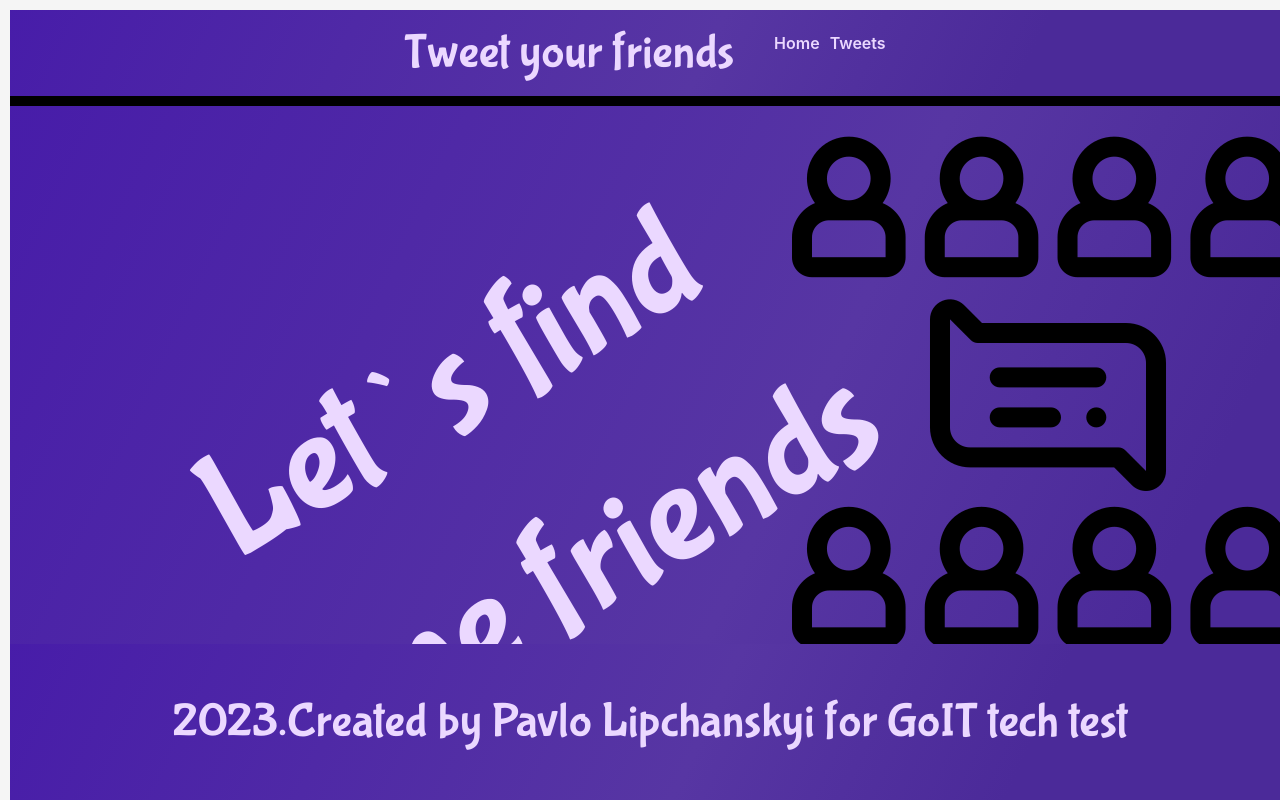
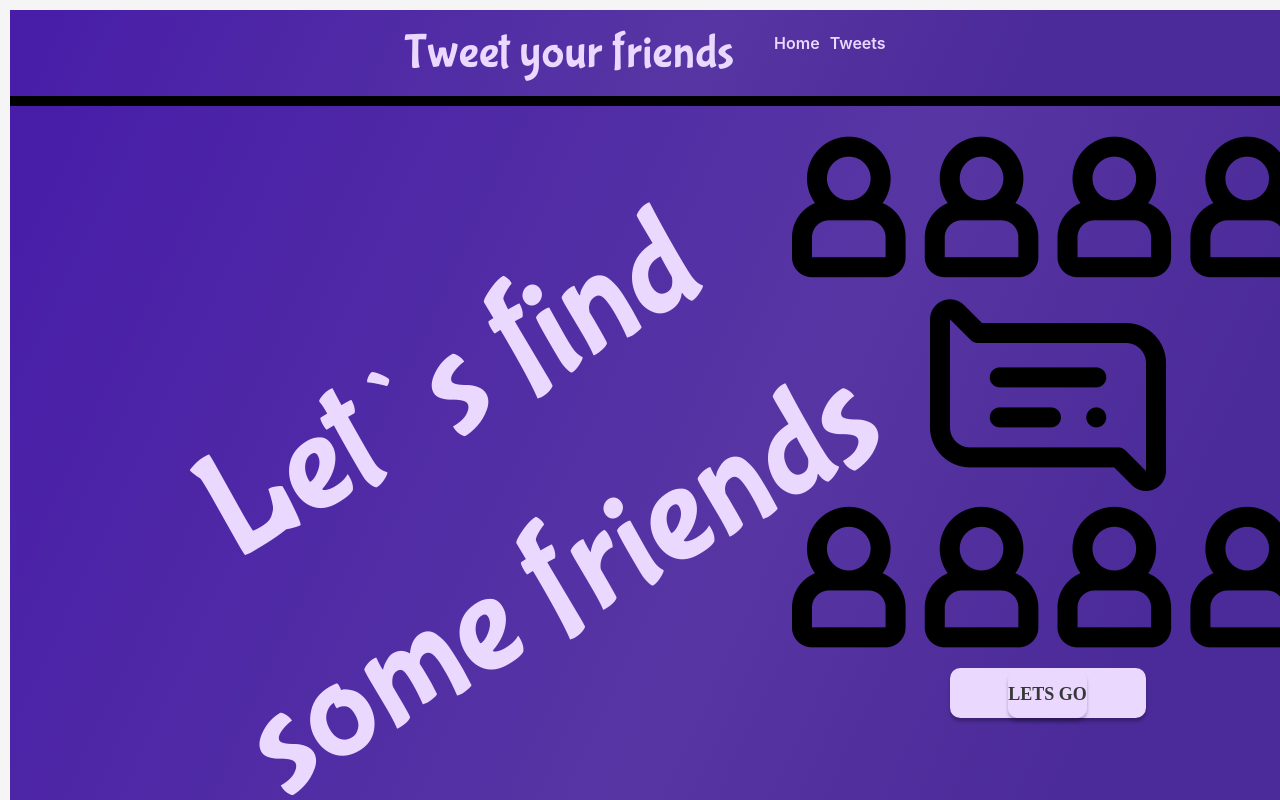
Before and after one commit to Pablo-Lipchanskyi/Tweet, a React (Vite) app: page / in a window 1280 px wide. Shown: the top 800 px of the page. Built offline with nearby package versions, Linux system fonts and the light colour scheme.

Commit message:
delete some styles

```diff
--- a/src/App.jsx
+++ b/src/App.jsx
@@ -1,12 +1,11 @@
 import { Suspense, lazy } from 'react';
-import { Route, Routes, redirect } from 'react-router-dom';
+import { Route, Routes, redirect, } from 'react-router-dom';
 import './App.css';
 import { Header } from './components/Header/Header';
 import { Footer } from './components/Footer/Footer';
 
 const HomePages = lazy(() => import('./pages/HomePage/HomePage'));
 const TweetPage = lazy(() => import('./pages/TweetPage/TweetPage'));
-const NotFoundPage = lazy(() => import('./pages/NotFoundPage/NotFoundPage'))
 
 export const App = () => {
   return (
@@ -17,7 +16,7 @@ export const App = () => {
         <Route path="/" element={<HomePages />}/>
         <Route path="/tweets" element={<TweetPage />} />
 
-        <Route path='*' element={<HomePages/>} />
+          <Route path='*' element={redirect}/>
       </Routes>
       </Suspense>
       <Footer/>
--- a/src/components/Footer/Footer.module.css
+++ b/src/components/Footer/Footer.module.css
@@ -1,5 +1,4 @@
 .footer {
-position: sticky;
 bottom: 0;
 display: flex;
 margin: 10px auto 0 auto;
```
